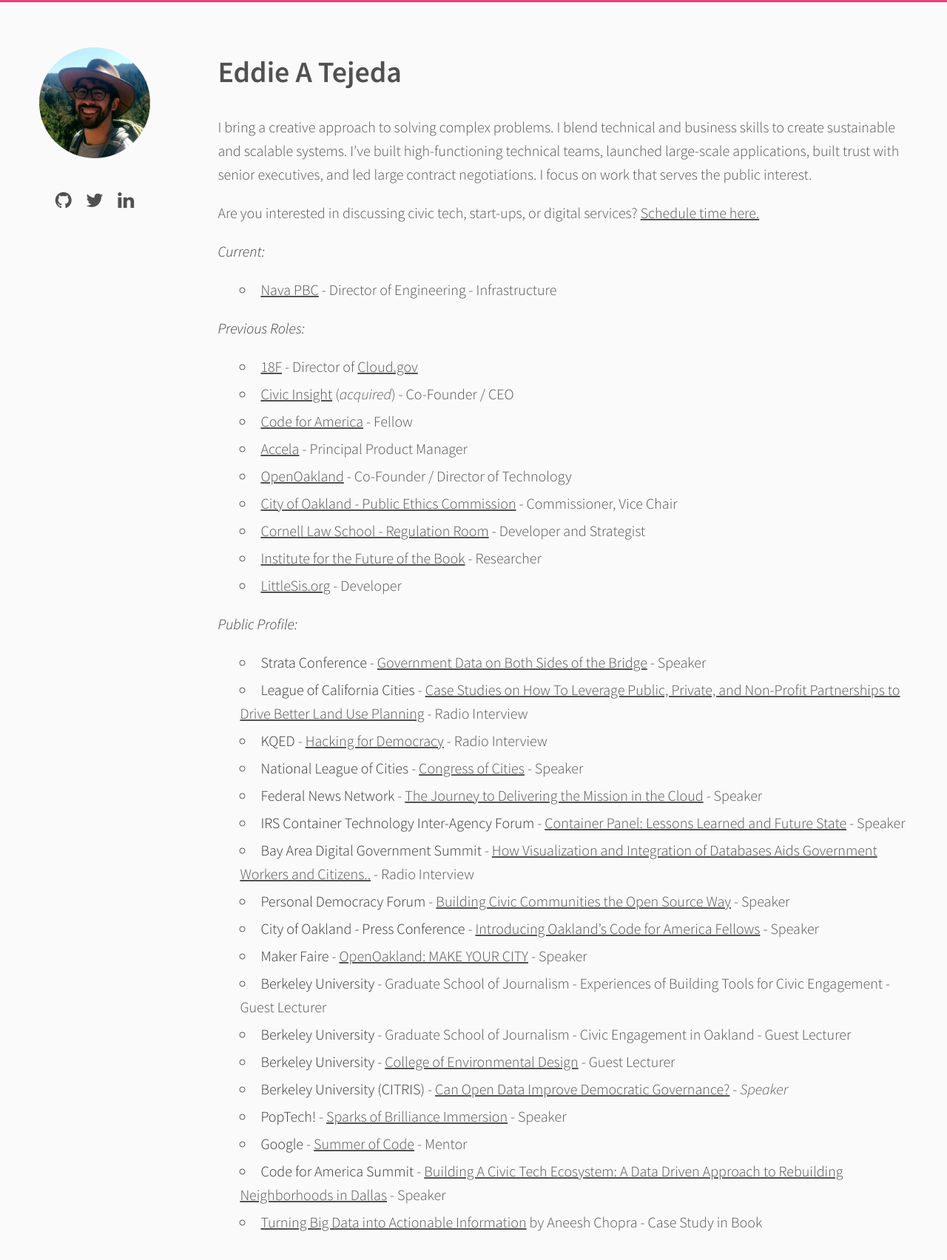
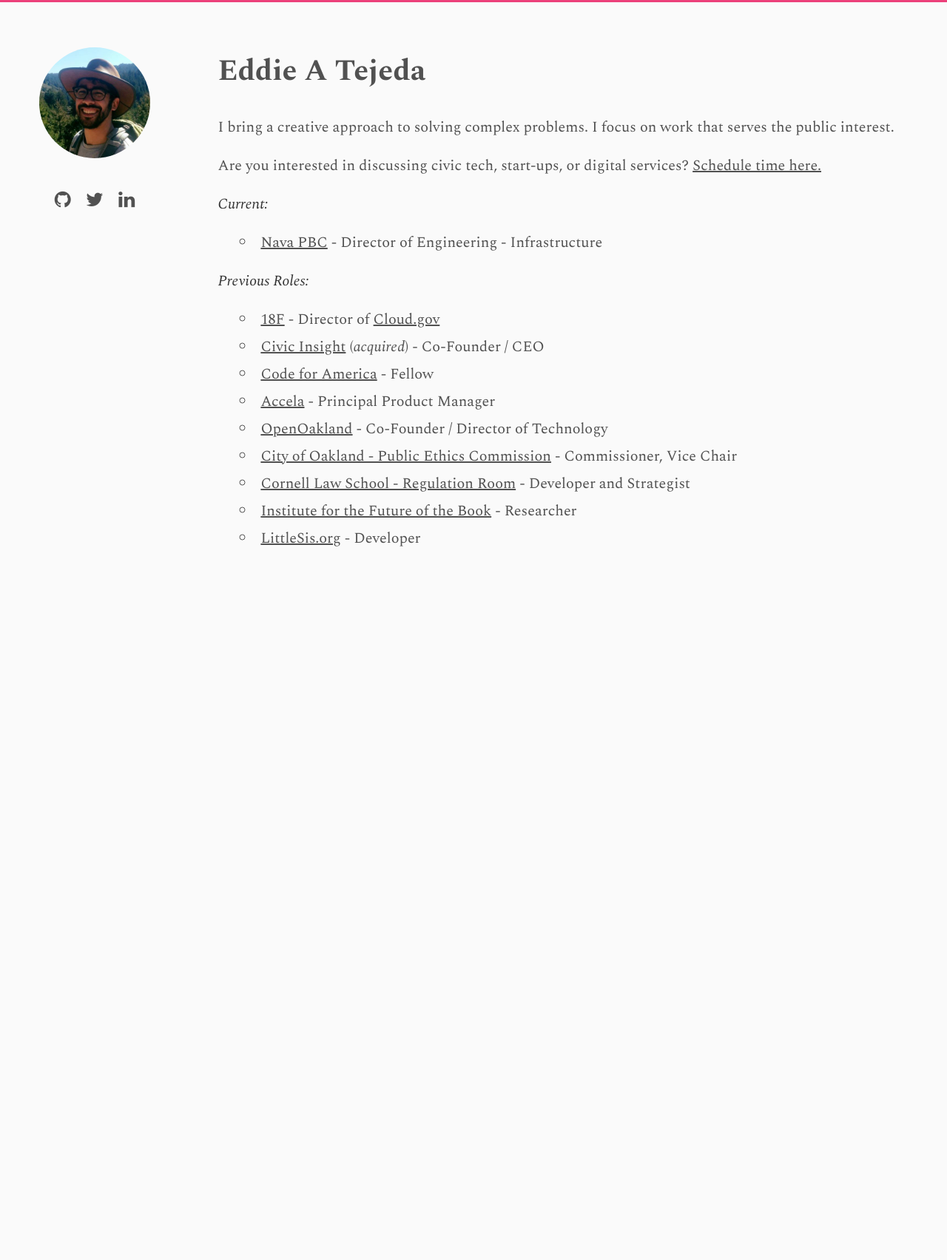
Before and after one commit to eddietejeda/eddietejeda.com, a Jekyll site: the page built from index.md, in a window 1280 px wide. Shown: the top 1704 px of the page at 74% size. Built offline with Jekyll 4.4.1, drawn with Linux system fonts in a browser that asks for light colours.

Commit message:
simplify

```diff
--- a/_includes/meta.html
+++ b/_includes/meta.html
@@ -2,7 +2,7 @@
     <meta charset="utf-8">
     <meta name="viewport" content="width=device-width, initial-scale=1">
     <title>{% if page.title %}{{ page.title }}{% else %}{{ site.name }}{% endif %}</title>
-    <link rel="stylesheet" href="//fonts.googleapis.com/css?family=Source+Sans+Pro:300,300i,600">
+    <link rel="stylesheet" href="//fonts.googleapis.com/css2?family=Spectral:ital,wght@0,400;0,500;0,700;1,400;1,500;1,700">
     <link href="{{ site.baseurl }}/assets/font-awesome/css/font-awesome.min.css" rel="stylesheet">
     <link rel="stylesheet" href="{{ site.baseurl }}/assets/css/style.css">
 </head>
--- a/assets/css/style.scss
+++ b/assets/css/style.scss
@@ -1,8 +1,9 @@
 ---
 ---
 
-$open-sans: 'Open Sans', sans-serif;
-$source-sans: "Source Sans Pro", "Helvetica Neue", Helvetica, Arial, sans-serif;
+//$open-sans: 'Open Sans', sans-serif;
+//$source-sans: "Source Sans Pro", "Helvetica Neue", Helvetica, Arial, sans-serif;
+$primary-font: "Spectral", Merriweather, Georgia, serif;
 
 * {
     -webkit-box-sizing: border-box;
@@ -28,7 +29,7 @@ body {
 }
 
 html {
-    font-family: $source-sans;
+    font-family: $primary-font;
     font-size: 18px;
     font-weight: 300;
     line-height: 1.6;
--- a/index.md
+++ b/index.md
@@ -2,7 +2,7 @@
 layout: page
 ---
 
-I bring a creative approach to solving complex problems. I blend technical and business skills to create sustainable and scalable systems. I’ve built high-functioning technical teams, launched large-scale applications, built trust with senior executives, and led large contract negotiations. I focus on work that serves the public interest.
+I bring a creative approach to solving complex problems. I focus on work that serves the public interest.
 
 Are you interested in discussing civic tech, start-ups, or digital services? <a href="https://calendly.com/eddietejeda/30min">Schedule time here.</a>
 
@@ -21,24 +21,3 @@ Are you interested in discussing civic tech, start-ups, or digital services? <a
   - [Cornell Law School - Regulation Room](https://web.archive.org/web/20120620221618/http://regulationroom.org/about/) - Developer and Strategist
   - [Institute for the Future of the Book](http://futureofthebook.org) - Researcher
   - [LittleSis.org](https://littlesis.org) - Developer
-
-
-***Public Profile:***
-- **Strata Conference** - <u>Government Data on Both Sides of the Bridge</u> - Speaker
-- **League of California Cities** - <u>Case Studies on How To Leverage Public, Private, and Non-Profit Partnerships to Drive Better Land Use Planning</u> - Radio Interview
-- **KQED** - [Hacking for Democracy](https://web.archive.org/web/20181005105100/http://ww2.kqed.org/news/2014/09/26/hacking-for-democracy-code-for-america-summit) - Radio Interview
-- **National League of Cities** - [Congress of Cities](https://web.archive.org/web/20181005105100/http://www.nlccongressofcities.org/speaker/eddie-tejeda/) - Speaker
-- **Federal News Network** - [The Journey to Delivering the Mission in the Cloud](https://federalnewsnetwork.com/federal-insights/2019/12/cloud-migration-is-maturing-but-its-far-from-simple/) - Speaker
-- **IRS Container Technology Inter-Agency Forum** - <u>Container Panel: Lessons Learned and Future State</u> - Speaker
-- **Bay Area Digital Government Summit** - [How Visualization and Integration of Databases Aids Government Workers and Citizens..](https://web.archive.org/web/20181005105100/http://www.govtech.com/events/Bay-Area-Digital-Government-Summit.html?page=agenda) - Radio Interview
-- **Personal Democracy Forum** - <u>Building Civic Communities the Open Source Way</u> - Speaker
-- **City of Oakland - Press Conference** - [Introducing Oakland's Code for America Fellows](https://web.archive.org/web/20181005105100/https://www.flickr.com/photos/codeforamerica/sets/72157633005808000/) - Speaker
-- **Maker Faire** - [OpenOakland: MAKE YOUR CITY](https://web.archive.org/web/20181005105100/https://www.facebook.com/permalink.php?id=116582681692841&story_fbid=678635802154190) - Speaker
-- **Berkeley University** - Graduate School of Journalism - Experiences of Building Tools for Civic Engagement - Guest Lecturer
-- **Berkeley University** - Graduate School of Journalism - Civic Engagement in Oakland - Guest Lecturer
-- **Berkeley University** - [College of Environmental Design](https://web.archive.org/web/20181005105100/https://bcourses.berkeley.edu/courses/1247349) - Guest Lecturer
-- **Berkeley University (CITRIS)** - [Can Open Data Improve Democratic Governance?](https://web.archive.org/web/20181005105100/http://igs.berkeley.edu/events/open-data) - _Speaker_
-- **PopTech!** - [Sparks of Brilliance Immersion](https://web.archive.org/web/20181005105100/https://poptech.org/people/eddie_tejeda) - Speaker
-- **Google** - <u>Summer of Code</u> - Mentor
-- **Code for America Summit** - [Building A Civic Tech Ecosystem: A Data Driven Approach to Rebuilding Neighborhoods in Dallas](https://web.archive.org/web/20181005105100/https://www.youtube.com/watch?v=YGzeGzhggFM&list=UU6VjQY-gIxXGKmjW0LeMGOw) - Speaker
-- [Turning Big Data into Actionable Information](http://www.amazon.com/Innovative-State-Technologies-Transform-Government/dp/0802121330) by Aneesh Chopra - Case Study in Book
```
